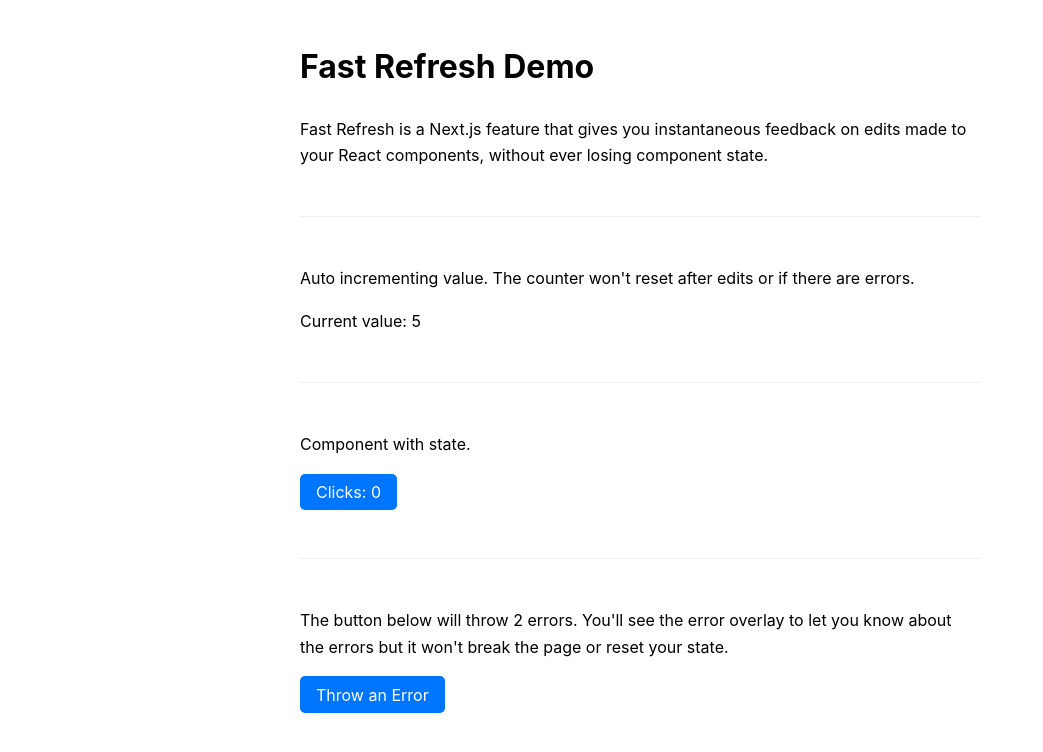
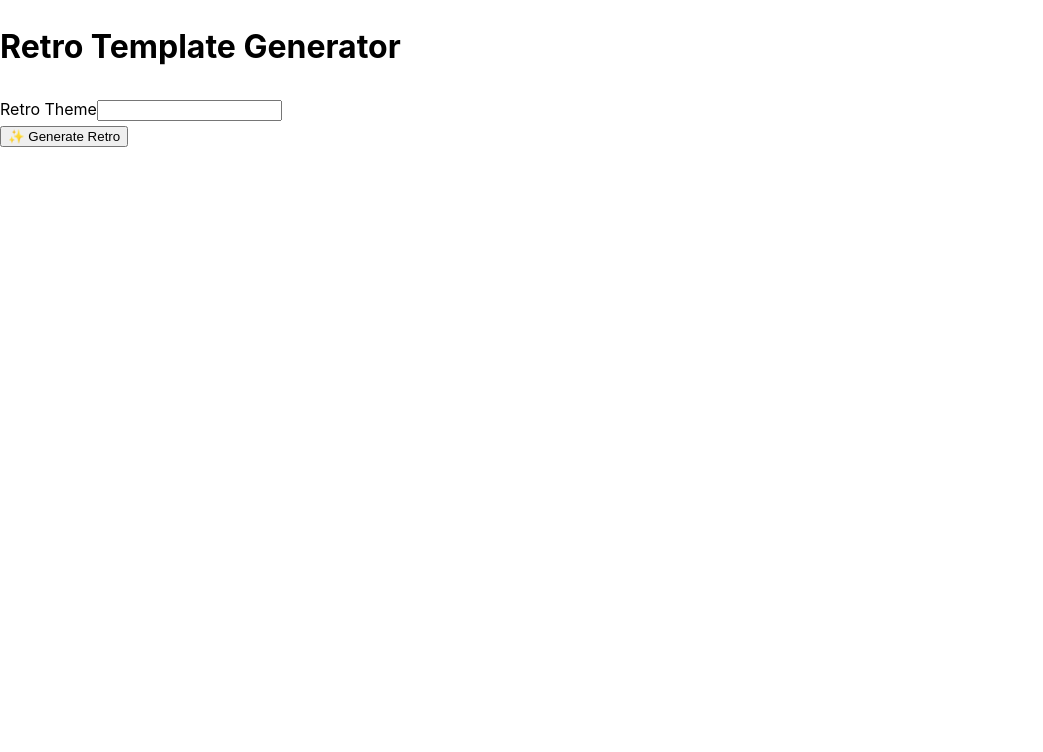
Before and after one commit to mikebabb/retro-generator, a Next.js app: page / in a window 1280 px wide. Shown: the top 752 px of the page, without its empty margins (0-1043 px from the left). Built offline with nearby package versions, Linux system fonts and the light colour scheme.

Commit message:
Adds a basic UI 🙌

```diff
--- a/pages/index.js
+++ b/pages/index.js
@@ -1,71 +1,80 @@
-import { useCallback, useEffect, useState } from 'react'
-import Button from '../components/Button'
-import ClickCount from '../components/ClickCount'
-import styles from '../styles/home.module.css'
+/*
+Create a text area with the following specifications:
+1. a H1 with the text "Retro Template Generator"
+2. a text area for users to enter their desired retro theme
+3. a button for users to submit their requested retro theme, with the text "Generate Retro"
+4. a section to display the generated retro information
+5. a button for users to copy the generated retro information, with the text "Copy to Clipboard"
+6. Get the data from this link: http://localhost:8080/openai/generateinfo
+7. Name the component RetroTemplateGenerator
+*/
 
-function throwError() {
-  console.log(
-    // The function body() is not defined
-    document.body()
-  )
-}
+// Path: pages/index.js
+import { useState } from "react";
+import axios from "axios";
 
-function Home() {
-  const [count, setCount] = useState(0)
-  const increment = useCallback(() => {
-    setCount((v) => v + 1)
-  }, [setCount])
+export default function RetroTemplateGenerator() {
+  const [retroTheme, setRetroTheme] = useState("");
+  const [retroInfo, setRetroInfo] = useState("");
+  const [loading, setLoading] = useState(false);
 
-  useEffect(() => {
-    const r = setInterval(() => {
-      increment()
-    }, 1000)
+  const handleGenerateRetroInfo = async () => {
+    setLoading(true);
+    try {
+      const response = await axios.post(
+        "http://localhost:8080/openai/generateinfo",
+        {
+          retroTheme,
+        }
+      );
+      setRetroInfo(response.data.data);
+      setLoading(false);
+    } catch (error) {
+      setLoading(false);
+      console.log(error);
+    }
+  };
 
-    return () => {
-      clearInterval(r)
-    }
-  }, [increment])
+  const handleCopyToClipboard = () => {
+    navigator.clipboard.writeText(retroInfo);
+  };
+
+  const handleSubmit = (e) => {
+    e.preventDefault();
+    handleGenerateRetroInfo();
+  };
 
   return (
-    <main className={styles.main}>
-      <h1>Fast Refresh Demo</h1>
-      <p>
-        Fast Refresh is a Next.js feature that gives you instantaneous feedback
-        on edits made to your React components, without ever losing component
-        state.
-      </p>
-      <hr className={styles.hr} />
-      <div>
-        <p>
-          Auto incrementing value. The counter won't reset after edits or if
-          there are errors.
-        </p>
-        <p>Current value: {count}</p>
-      </div>
-      <hr className={styles.hr} />
-      <div>
-        <p>Component with state.</p>
-        <ClickCount />
-      </div>
-      <hr className={styles.hr} />
-      <div>
-        <p>
-          The button below will throw 2 errors. You'll see the error overlay to
-          let you know about the errors but it won't break the page or reset
-          your state.
-        </p>
-        <Button
-          onClick={(e) => {
-            setTimeout(() => document.parentNode(), 0)
-            throwError()
-          }}
-        >
-          Throw an Error
-        </Button>
-      </div>
-      <hr className={styles.hr} />
-    </main>
-  )
+    <div>
+      <h1>Retro Template Generator</h1>
+      {/* form for user to input their retro theme, with a "generate" button */}
+      <form onSubmit={handleSubmit}>
+        <label htmlFor="retroTheme">Retro Theme</label>
+        <input
+          type="text"
+          id="retroTheme"
+          value={retroTheme}
+          onChange={(e) => setRetroTheme(e.target.value)}
+          disabled={loading}
+        />
+      </form>
+      <button type="submit" disabled={loading} onClick={handleSubmit}>
+        ✨ Generate Retro
+      </button>
+
+      <section>
+        {loading && <p>Generating your retro - please wait ⏳</p>}
+        {!loading && retroInfo && (
+          <>
+            <h2>Your Generated Retro</h2>
+            <p>{retroInfo}</p>
+            <button onClick={handleCopyToClipboard}>
+              📋 Copy to Clipboard
+            </button>
+            <button onClick={() => setRetroInfo("")}>🚮 Reset</button>
+          </>
+        )}
+      </section>
+    </div>
+  );
 }
-
-export default Home
```
